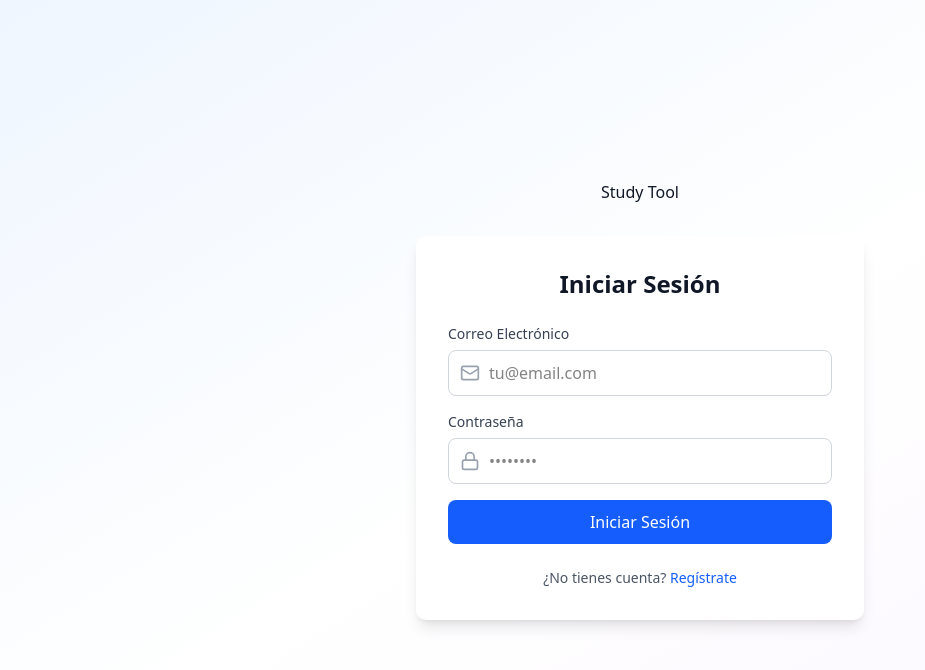
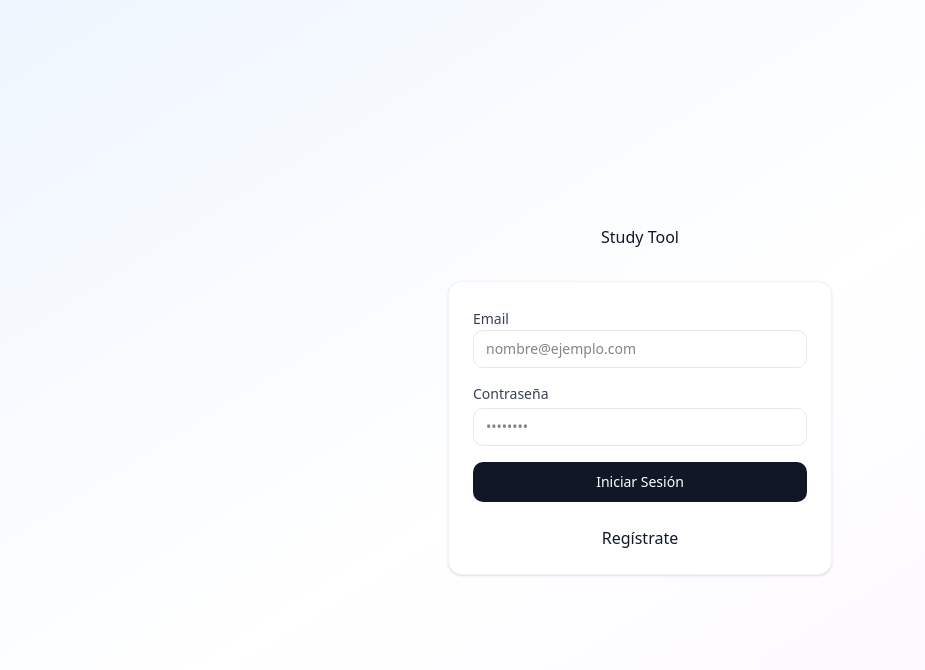
Before and after one commit to nhrot-fc/study-tool, a React (Vite) app in the folder client/: page / in a window 1280 px wide. Shown: the top 670 px of the page, without its empty margins (0-925 px from the left). Built offline with nearby package versions, Linux system fonts and the light colour scheme.

Commit message:
feat: refactor authentication forms and improve UI components

```diff
--- a/client/src/components/auth/LoginForm.tsx
+++ b/client/src/components/auth/LoginForm.tsx
@@ -2,7 +2,7 @@ import { useForm } from 'react-hook-form';
 import { zodResolver } from '@hookform/resolvers/zod';
 import { z } from 'zod';
 import { useAuth } from '../../hooks/use-auth';
-import { Mail, Lock, AlertCircle, Loader2 } from 'lucide-react';
+import { AlertCircle, Loader2 } from 'lucide-react';
 import { cn } from '../../lib/utils';
 
 const loginSchema = z.object({
@@ -31,78 +31,70 @@ export function LoginForm({ onSwitchToRegister }: LoginFormProps) {
   };
 
   return (
-    <div className="w-full max-w-md mx-auto">
-      <div className="bg-white rounded-lg shadow-lg p-8">
-        <h2 className="text-center text-2xl font-bold text-gray-900 mb-6">Iniciar Sesión</h2>
+    <div className="w-full max-w-sm mx-auto">
+      <div className="bg-white p-6 rounded-xl shadow-sm border border-gray-100">
 
         {errors.root && (
-          <div className="bg-red-50 border border-red-200 text-red-800 rounded-md p-3 mb-4 flex items-start gap-2">
+          <div className="bg-red-50 border border-red-200 text-red-800 rounded-lg p-3 mb-4 flex items-start gap-2">
             <AlertCircle className="size-5 flex-shrink-0 mt-0.5" />
             <p className="text-sm">{errors.root.message}</p>
           </div>
         )}
 
         <form onSubmit={handleSubmit(onSubmit)} className="space-y-4">
-          <div>
-            <label htmlFor="email" className="block text-sm font-medium text-gray-700 mb-1.5">
-              Correo Electrónico
+          <div className="space-y-1">
+            <label htmlFor="email" className="text-sm font-medium text-gray-700">
+              Email
             </label>
-            <div className="relative">
-              <Mail className="absolute left-3 top-1/2 -translate-y-1/2 size-5 text-gray-400" />
             <input
               {...register('email')}
               type="email"
               className={cn(
-                  "w-full pl-10 pr-4 py-2.5 border rounded-md focus:outline-none focus:ring-2 focus:ring-blue-500 focus:border-transparent",
-                  errors.email ? "border-red-300" : "border-gray-300"
+                "w-full px-3 py-2 border rounded-lg text-sm transition-colors focus:outline-none focus:ring-2 focus:ring-blue-500/20 focus:border-blue-500",
+                errors.email ? "border-red-300 focus:border-red-300 focus:ring-red-200" : "border-gray-200"
               )}
-                placeholder="tu@email.com"
+              placeholder="nombre@ejemplo.com"
             />
-            </div>
-            {errors.email && <p className="text-red-500 text-xs mt-1">{errors.email.message}</p>}
+            {errors.email && <p className="text-red-500 text-xs">{errors.email.message}</p>}
           </div>
 
-          <div>
-            <label htmlFor="password" className="block text-sm font-medium text-gray-700 mb-1.5">
+          <div className="space-y-1">
+            <div className="flex items-center justify-between">
+              <label htmlFor="password" className="text-sm font-medium text-gray-700">
                 Contraseña
               </label>
-            <div className="relative">
-              <Lock className="absolute left-3 top-1/2 -translate-y-1/2 size-5 text-gray-400" />
+            </div>
             <input
               {...register('password')}
               type="password"
               className={cn(
-                  "w-full pl-10 pr-4 py-2.5 border rounded-md focus:outline-none focus:ring-2 focus:ring-blue-500 focus:border-transparent",
-                  errors.password ? "border-red-300" : "border-gray-300"
+                "w-full px-3 py-2 border rounded-lg text-sm transition-colors focus:outline-none focus:ring-2 focus:ring-blue-500/20 focus:border-blue-500",
+                errors.password ? "border-red-300 focus:border-red-300 focus:ring-red-200" : "border-gray-200"
               )}
               placeholder="••••••••"
             />
-            </div>
-            {errors.password && <p className="text-red-500 text-xs mt-1">{errors.password.message}</p>}
+            {errors.password && <p className="text-red-500 text-xs">{errors.password.message}</p>}
           </div>
 
           <button
             type="submit"
             disabled={isSubmitting}
             className={cn(
-              "w-full flex items-center justify-center bg-blue-600 text-white py-2.5 rounded-md",
-              "hover:bg-blue-700 disabled:opacity-50 disabled:cursor-not-allowed transition-colors font-medium"
+              "w-full flex items-center justify-center bg-gray-900 text-white py-2.5 rounded-lg text-sm font-medium",
+              "hover:bg-gray-800 disabled:opacity-50 disabled:cursor-not-allowed transition-all"
             )}
           >
-            {isSubmitting ? <Loader2 className="size-5 animate-spin" /> : 'Iniciar Sesión'}
+            {isSubmitting ? <Loader2 className="size-4 animate-spin" /> : 'Iniciar Sesión'}
           </button>
         </form>
 
         <div className="mt-6 text-center">
-          <p className="text-sm text-gray-600">
-            ¿No tienes cuenta?{' '}
           <button
             onClick={onSwitchToRegister}
-              className="text-blue-600 hover:underline font-medium"
+            className="text-gray-900 hover:underline font-medium"
           >
             Regístrate
           </button>
-          </p>
         </div>
       </div>
     </div>
--- a/client/src/components/auth/RegisterForm.tsx
+++ b/client/src/components/auth/RegisterForm.tsx
@@ -2,7 +2,7 @@ import { useForm } from 'react-hook-form';
 import { zodResolver } from '@hookform/resolvers/zod';
 import { z } from 'zod';
 import { useAuth } from '../../hooks/use-auth';
-import { Mail, Lock, User, AlertCircle, Loader2 } from 'lucide-react';
+import { AlertCircle, Loader2 } from 'lucide-react';
 import { cn } from '../../lib/utils';
 
 const registerSchema = z.object({
@@ -36,116 +36,98 @@ export function RegisterForm({ onSwitchToLogin }: RegisterFormProps) {
   };
 
   return (
-    <div className="w-full max-w-md mx-auto">
-      <div className="bg-white rounded-lg shadow-lg p-8">
-        <h2 className="text-center text-2xl font-bold text-gray-900 mb-6">Crear Cuenta</h2>
+    <div className="w-full max-w-sm mx-auto">
+      <div className="bg-white p-6 rounded-xl shadow-sm border border-gray-100">
 
         {errors.root && (
-          <div className="bg-red-50 border border-red-200 text-red-800 rounded-md p-3 mb-4 flex items-start gap-2">
+          <div className="bg-red-50 border border-red-200 text-red-800 rounded-lg p-3 mb-4 flex items-start gap-2">
             <AlertCircle className="size-5 flex-shrink-0 mt-0.5" />
             <p className="text-sm">{errors.root.message}</p>
           </div>
         )}
 
         <form onSubmit={handleSubmit(onSubmit)} className="space-y-4">
-          <div>
-            <label htmlFor="email" className="block text-sm font-medium text-gray-700 mb-1.5">
-              Correo Electrónico
+          <div className="space-y-1">
+            <label htmlFor="email" className="text-sm font-medium text-gray-700">
+              Email
             </label>
-            <div className="relative">
-              <Mail className="absolute left-3 top-1/2 -translate-y-1/2 size-5 text-gray-400" />
             <input
               {...register('email')}
               type="email"
               className={cn(
-                  "w-full pl-10 pr-4 py-2.5 border rounded-md focus:outline-none focus:ring-2 focus:ring-blue-500 focus:border-transparent",
-                  errors.email ? "border-red-300" : "border-gray-300"
+                "w-full px-3 py-2 border rounded-lg text-sm transition-colors focus:outline-none focus:ring-2 focus:ring-blue-500/20 focus:border-blue-500",
+                errors.email ? "border-red-300 focus:border-red-300 focus:ring-red-200" : "border-gray-200"
               )}
-                placeholder="tu@email.com"
+              placeholder="nombre@ejemplo.com"
             />
-            </div>
-            {errors.email && <p className="text-red-500 text-xs mt-1">{errors.email.message}</p>}
+            {errors.email && <p className="text-red-500 text-xs">{errors.email.message}</p>}
           </div>
 
-          <div>
-            <label htmlFor="username" className="block text-sm font-medium text-gray-700 mb-1.5">
-              Nombre de Usuario
+          <div className="space-y-1">
+            <label htmlFor="username" className="text-sm font-medium text-gray-700">
+              Usuario
             </label>
-            <div className="relative">
-              <User className="absolute left-3 top-1/2 -translate-y-1/2 size-5 text-gray-400" />
             <input
               {...register('username')}
               type="text"
               className={cn(
-                  "w-full pl-10 pr-4 py-2.5 border rounded-md focus:outline-none focus:ring-2 focus:ring-blue-500 focus:border-transparent",
-                  errors.username ? "border-red-300" : "border-gray-300"
+                "w-full px-3 py-2 border rounded-lg text-sm transition-colors focus:outline-none focus:ring-2 focus:ring-blue-500/20 focus:border-blue-500",
+                errors.username ? "border-red-300 focus:border-red-300 focus:ring-red-200" : "border-gray-200"
               )}
-                placeholder="usuario123"
+              placeholder="usuario"
             />
-            </div>
-            {errors.username && <p className="text-red-500 text-xs mt-1">{errors.username.message}</p>}
+            {errors.username && <p className="text-red-500 text-xs">{errors.username.message}</p>}
           </div>
 
-          <div>
-            <label htmlFor="password" className="block text-sm font-medium text-gray-700 mb-1.5">
+          <div className="space-y-1">
+            <label htmlFor="password" className="text-sm font-medium text-gray-700">
               Contraseña
             </label>
-            <div className="relative">
-              <Lock className="absolute left-3 top-1/2 -translate-y-1/2 size-5 text-gray-400" />
             <input
               {...register('password')}
               type="password"
               className={cn(
-                  "w-full pl-10 pr-4 py-2.5 border rounded-md focus:outline-none focus:ring-2 focus:ring-blue-500 focus:border-transparent",
-                  errors.password ? "border-red-300" : "border-gray-300"
+                "w-full px-3 py-2 border rounded-lg text-sm transition-colors focus:outline-none focus:ring-2 focus:ring-blue-500/20 focus:border-blue-500",
+                errors.password ? "border-red-300 focus:border-red-300 focus:ring-red-200" : "border-gray-200"
               )}
-                placeholder="••••••••"
             />
-            </div>
-            {errors.password && <p className="text-red-500 text-xs mt-1">{errors.password.message}</p>}
+            {errors.password && <p className="text-red-500 text-xs">{errors.password.message}</p>}
           </div>
 
-          <div>
-            <label htmlFor="confirmPassword" className="block text-sm font-medium text-gray-700 mb-1.5">
+          <div className="space-y-1">
+            <label htmlFor="confirmPassword" className="text-sm font-medium text-gray-700">
               Confirmar Contraseña
             </label>
-            <div className="relative">
-              <Lock className="absolute left-3 top-1/2 -translate-y-1/2 size-5 text-gray-400" />
             <input
               {...register('confirmPassword')}
               type="password"
               className={cn(
-                  "w-full pl-10 pr-4 py-2.5 border rounded-md focus:outline-none focus:ring-2 focus:ring-blue-500 focus:border-transparent",
-                  errors.confirmPassword ? "border-red-300" : "border-gray-300"
+                "w-full px-3 py-2 border rounded-lg text-sm transition-colors focus:outline-none focus:ring-2 focus:ring-blue-500/20 focus:border-blue-500",
+                errors.confirmPassword ? "border-red-300 focus:border-red-300 focus:ring-red-200" : "border-gray-200"
               )}
-                placeholder="••••••••"
             />
-            </div>
-            {errors.confirmPassword && <p className="text-red-500 text-xs mt-1">{errors.confirmPassword.message}</p>}
+            {errors.confirmPassword && <p className="text-red-500 text-xs">{errors.confirmPassword.message}</p>}
           </div>
 
           <button
             type="submit"
             disabled={isSubmitting}
             className={cn(
-              "w-full flex items-center justify-center bg-blue-600 text-white py-2.5 rounded-md",
-              "hover:bg-blue-700 disabled:opacity-50 disabled:cursor-not-allowed transition-colors font-medium"
+              "w-full flex items-center justify-center bg-gray-900 text-white py-2.5 rounded-lg text-sm font-medium",
+              "hover:bg-gray-800 disabled:opacity-50 disabled:cursor-not-allowed transition-all"
             )}
           >
-            {isSubmitting ? <Loader2 className="size-5 animate-spin" /> : 'Crear Cuenta'}
+            {isSubmitting ? <Loader2 className="size-4 animate-spin" /> : 'Crear Cuenta'}
           </button>
         </form>
 
         <div className="mt-6 text-center">
-          <p className="text-sm text-gray-600">
-            ¿Ya tienes cuenta?{' '}
           <button
             onClick={onSwitchToLogin}
-              className="text-blue-600 hover:underline font-medium"
+            className="text-gray-900 hover:underline font-medium"
           >
             Inicia Sesión
           </button>
-          </p>
         </div>
       </div>
     </div>
```
Also changed, not shown: client/src/components/resources/ResourceCard.tsx (+5 -3 lines), client/src/components/sections/SectionTree.tsx (+8 -7 lines), client/src/hooks/use-study-plans.ts (+15 -12 lines). Lines whose indentation alone changed are shown as unchanged.
